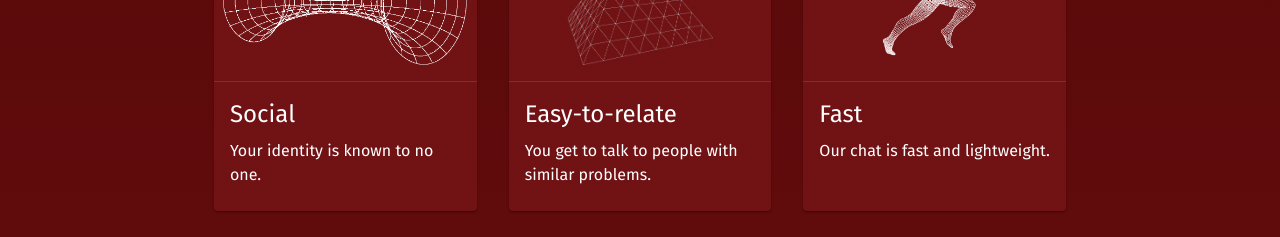
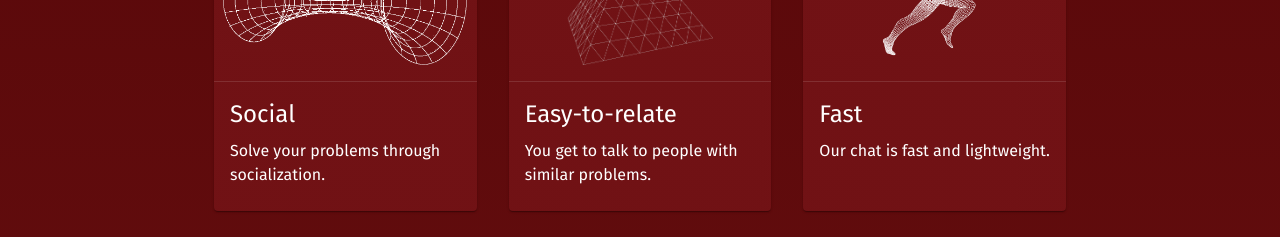
Before and after one commit to hltk/junction-2022, a React (Create React App) app in the folder temp-front/: page / in a window 1280 px wide. Shown: the part 1220-1457 px from the top of the page. Built offline with nearby package versions, Linux system fonts and the light colour scheme.

Commit message:
Fixed social

```diff
--- a/temp-front/src/Home.js
+++ b/temp-front/src/Home.js
@@ -37,7 +37,7 @@ const cards = [
   }, {
     reason: 'Social',
     image: 'r.png',
-    explanation: 'Your identity is known to no one.',
+    explanation: 'Solve your problems through socialization.',
   },
   {
     reason: 'Easy-to-relate',
--- a/temp-front/src/NewChat.js
+++ b/temp-front/src/NewChat.js
@@ -42,6 +42,7 @@ function NewChat() {
 
   return (
     <Page>
+
       <Grid
         container
         spacing={0}
```
